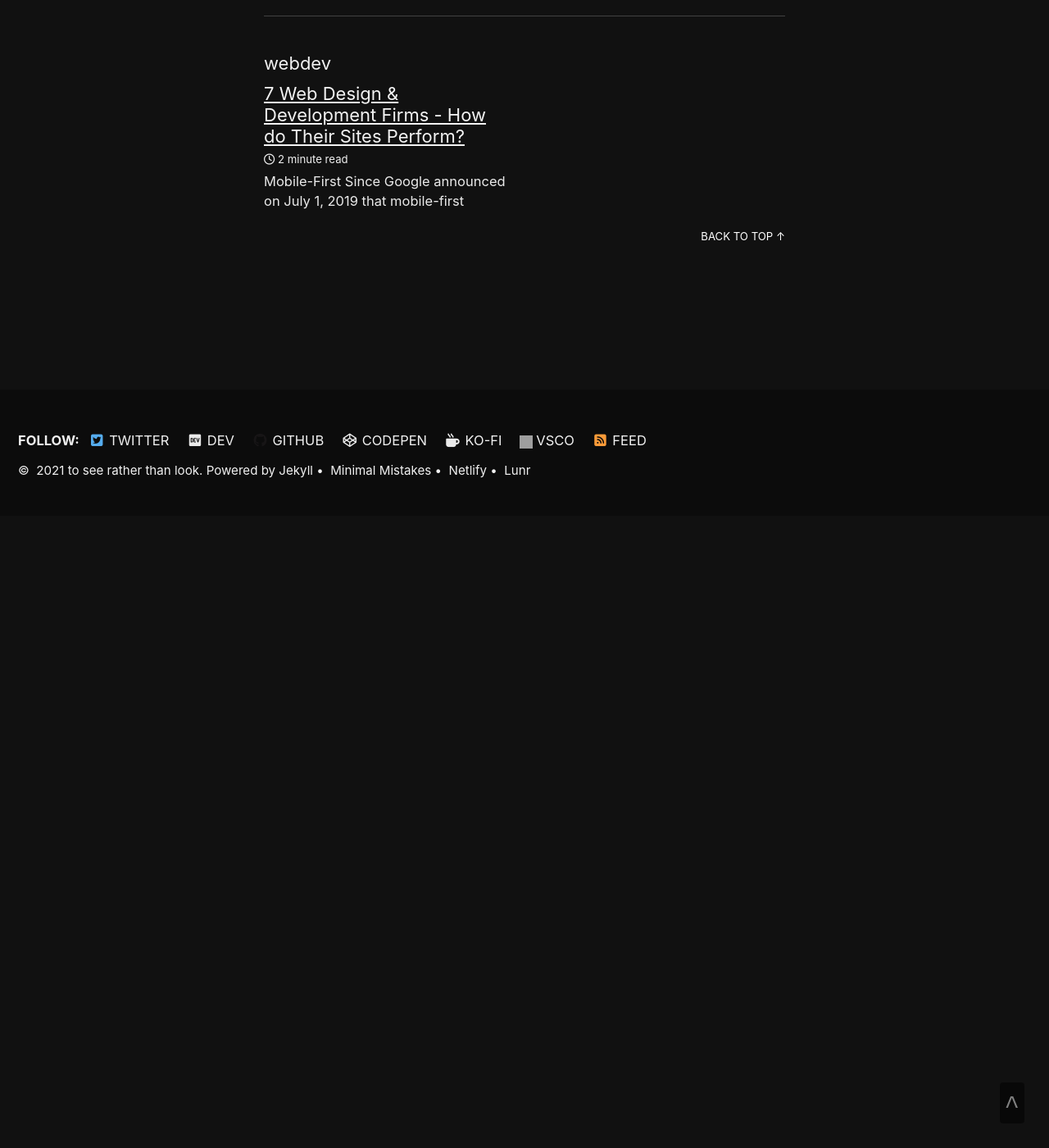
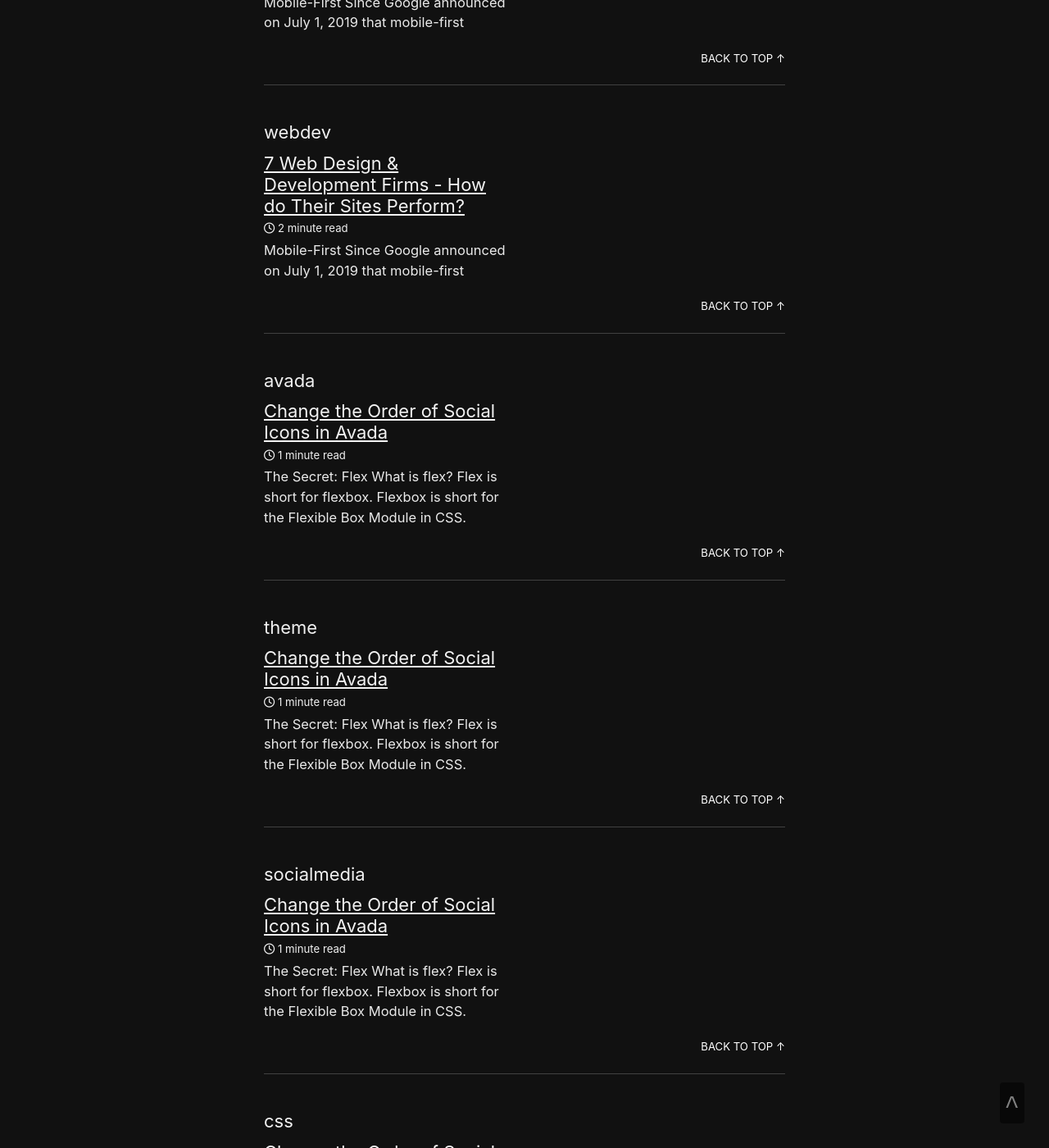
Before and after one commit to marklchaves/caughtmyeye, a Jekyll site: the page built from tags/index.html, in a window 1280 px wide and 1400 px high, scrolled down 1202 px. Shown: the whole window at 82% size. Built offline with Jekyll 4.4.1, drawn with Linux system fonts in a browser that asks for light colours; cached includes are drawn as plain includes; nearby versions of some CDN libraries; before the commit the page ends 1832 px from its top, so only the background shows below that; some of the changed text lies outside the part shown; grey boxes are pictures that could not be loaded.

Commit message:
New post, ongoing conversion to webp

````diff
--- /dev/null
+++ b/_posts/2021-05-27-avada-social-icons-change-order.md
@@ -0,0 +1,111 @@
+---
+title: Change the Order of Social Icons in Avada
+date: 2021-05-27
+description: "How to change the order of social media links in the Avada theme."
+categories:
+  - css
+tags:
+  - avada
+  - theme
+  - socialmedia
+  - css
+  - flex
+  - flexbox
+  - wordpress
+header:
+  teaser: /assets/images/writing/bali-cocomoku-ipad-rina-1-1280w.webp
+  overlay_image: /assets/images/writing/bali-cocomoku-ipad-rina-1-1280w.webp
+  overlay_filter: 0.5 # same as adding an opacity of 0.5 to a black background
+  caption: "tara on her ipad somewhere in bali by mark l chaves"
+swiper: true;
+blog: true;
+excerpt_separator: <!--more-->
+---
+## The Secret: Flex
+
+What is **flex**?
+
+Flex is short for flexbox. Flexbox is short for the **Flexible Box Module** in CSS.
+<!--more-->
+
+So, the secret to (visually) changing the order of HTML elements is to use `display: flex` on the parent container, then add the `order` attribute to order the sibling elements for the children elements in the container.
+
+Let's scope out the code to get a better idea of how easy it is to reorder elements using only CSS.
+
+## The Code
+
+```css
+.fusion-social-networks-wrapper {
+  display: flex;
+  justify-content: center;
+}
+
+.fusion-icon-facebook {
+  order: 4;
+}
+
+.fusion-icon-twitter {
+  order: 3;
+}
+
+.fusion-icon-instagram {
+  order: 2;
+}
+```
+
+## The Before and After
+
+Using the T[hemeFusion Community Forum](https://theme-fusion.com/community-forum/) page as an example, we'll change the order of social icons in the footer area.
+
+The original order is:
+
+1. Facebook
+2. Twitter
+3. Instagram
+4. YouTube
+
+Swipe the slider below to the left or right to see the before and after.
+
+<!-- Slider main container -->
+<div class="swiper-container">
+    <!-- Additional required wrapper -->
+    <div class="swiper-wrapper">
+        <!-- Slides -->
+        <div class="swiper-slide">Before<img src="/assets/images/blog/theme-fusion-socials-before.webp"></div>
+        <div class="swiper-slide">After<img src="/assets/images/blog/theme-fusion-socials-after.webp"></div>
+    </div>
+    <!-- If we need pagination -->
+    <div class="swiper-pagination"></div>
+
+    <!-- If we need navigation buttons -->
+    <div class="swiper-button-prev"></div>
+    <div class="swiper-button-next"></div>
+
+    <!-- If we need scrollbar -->
+    <div class="swiper-scrollbar"></div>
+</div>
+
+<br>
+
+Did you notice the difference?
+
+You got it! When you apply the CSS code above, you'll get the reverse order:
+
+1. YouTube
+2. Instagram
+3. Twitter
+4. Facebook
+
+Learn how to [add custom CSS to WordPress](https://theme-fusion.com/community-forum/) if you don't know how to yet. Don't worry, Avada is covered.
+
+Thanks for reading!
+
+## Credits
+
+Sliders courtesy of [Swiper](https://swiperjs.com/).
+
+Avada by ThemeFusion is used as an example because the question on how to change the social icons order started in their community forum.
+
+I have no affiliation with Swiper or ThemeFusion.
+
+---
````
Also changed, not shown: _pages/writing.md (+9 -9 lines), assets/images/blog/theme-fusion-socials-after.png (added), assets/images/blog/theme-fusion-socials-before.png (added).
